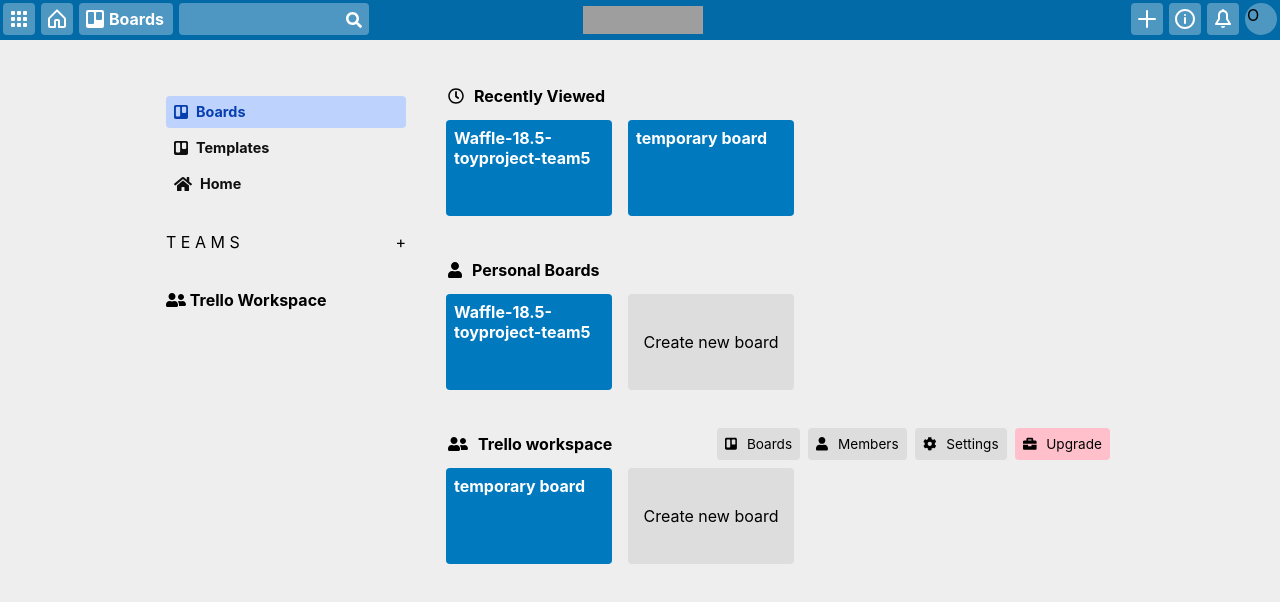
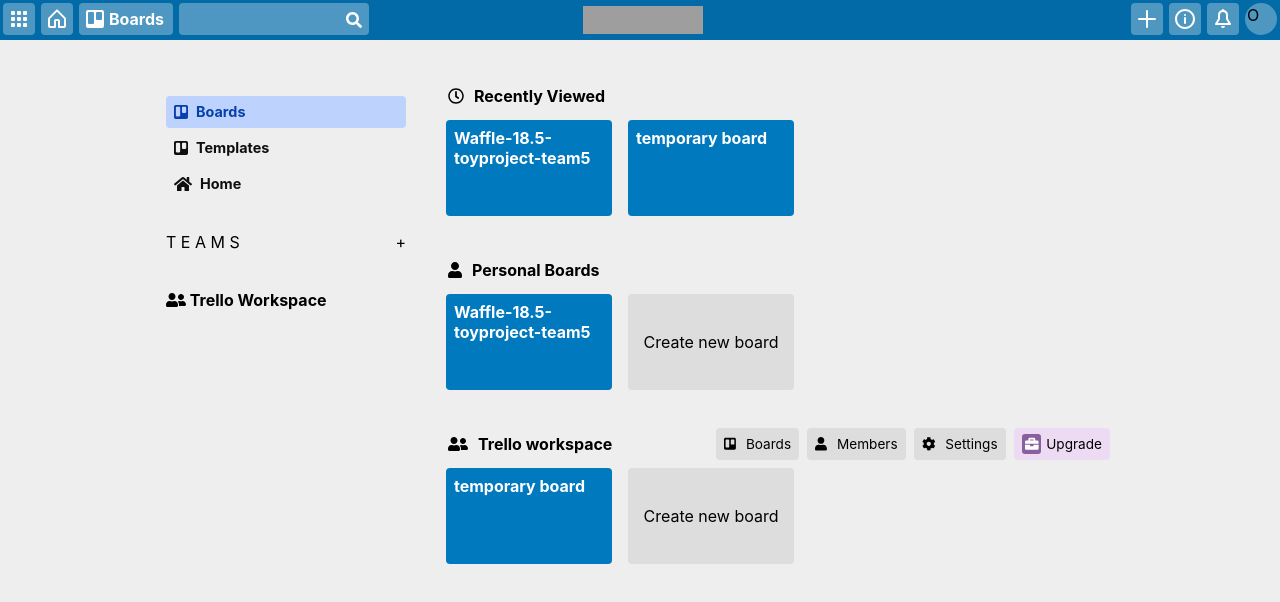
Before and after one commit to wafflestudio18-5/team5-frontend, a React (Create React App) app: page /1/boards in a window 1280 px wide. Shown: the top 602 px of the page. Built offline with nearby package versions, Linux system fonts and the light colour scheme; grey boxes are pictures that could not be loaded.

Commit message:
boards-upgrade 버튼 css 수정

```diff
--- a/src/Components/Boards/Boards.css
+++ b/src/Components/Boards/Boards.css
@@ -164,7 +164,7 @@ li.board-wrapper.create:hover {
 }
 
 .boards-desc nav p {
-  background-color: pink;
+  background-color: rgb(237, 219, 244);
 }
 
 .boards-desc nav a:hover {
@@ -172,7 +172,7 @@ li.board-wrapper.create:hover {
 }
 
 .boards-desc nav p:hover {
-  background-color: hotpink;
+  background-color: rgb(223, 192, 235);
 }
 
 svg.tw_icon {
@@ -189,3 +189,13 @@ ul.Teams li {
 ul.Teams li:hover {
   background-color: #cccccc;
 }
+
+#boards-upgrade-icon {
+  background-color: rgb(137, 96, 158);
+  color: white;
+  padding: 3px;
+  border-radius: 3px;
+  position: relative;
+  top: 3px;
+  margin-right: 5px;
+}
--- a/src/Components/Boards/Boards.js
+++ b/src/Components/Boards/Boards.js
@@ -112,7 +112,7 @@ function Boards(props) {
               Settings
             </Link>
             <p  className="tw_p">
-              <FontAwesomeIcon className="tw_icon" icon={faBriefcase} />
+              <FontAwesomeIcon className="tw_icon" icon={faBriefcase} id="boards-upgrade-icon" />
               Upgrade
             </p>
           </nav>
```
